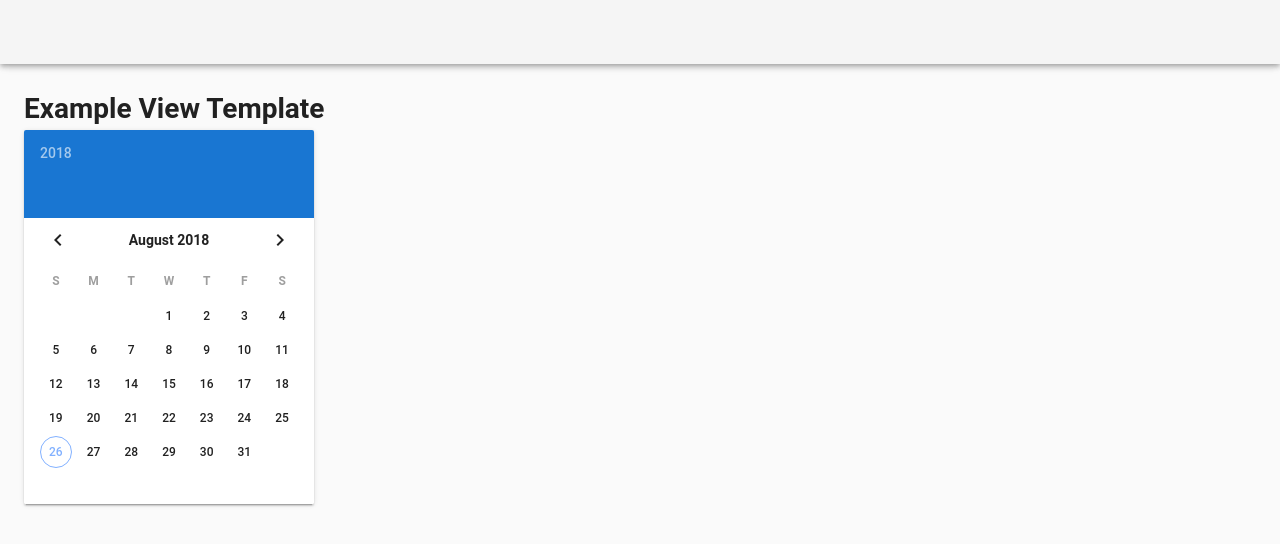
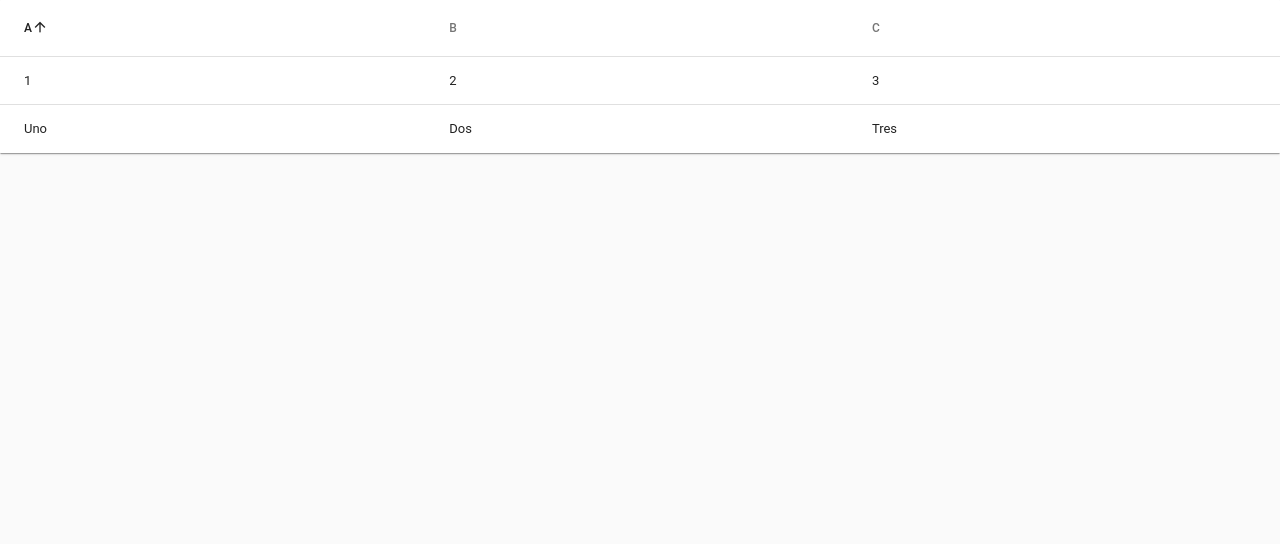
Before and after one commit to PriscH/Foosball2, a Vue app: page / in a window 1280 px wide. Shown: the top 544 px of the page. Built offline with nearby package versions, Linux system fonts and the light colour scheme; the HTML template or start-up script is replaced by a standard one.

Commit message:
Example data table up and running.

```diff
--- a/src/main/js/App.vue
+++ b/src/main/js/App.vue
@@ -1,13 +1,40 @@
 <template>
     <v-app>
-        <v-toolbar app></v-toolbar>
         <v-content>
-            <v-container fluid>
-                <h1>Example View Template</h1>
-
-                <v-date-picker></v-date-picker>
-            </v-container>
+            <standings-table v-bind:headers="headers" v-bind:items="values"></standings-table>
         </v-content>
-        <v-footer app></v-footer>
     </v-app>
 </template>
+
+<script>
+    import StandingsTable from './dashboard/StandingsTable.vue'
+
+    export default {
+        data() {
+            return {
+                headers: [{
+                    text: 'A',
+                    value: 'a',
+                }, {
+                    text: 'B',
+                    value: 'b',
+                }, {
+                    text: 'C',
+                    value: 'c',
+                }],
+                values: [{
+                    a: '1',
+                    b: '2',
+                    c: '3'
+                }, {
+                    a: 'Uno',
+                    b: 'Dos',
+                    c: 'Tres'
+                }]
+            }
+        },
+        components: {
+            'standings-table': StandingsTable
+        }
+    }
+</script>
--- /dev/null
+++ b/src/main/js/dashboard/StandingsTable.vue
@@ -0,0 +1,21 @@
+<template>
+    <v-data-table :headers="headers" :items="items" hide-actions class="elevation-1">
+        <template slot="items" slot-scope="props">
+            <td>{{ props.item.a }}</td>
+            <td>{{ props.item.b }}</td>
+            <td>{{ props.item.c }}</td>
+        </template>
+    </v-data-table>
+</template>
+
+<script>
+    export default {
+        props: {
+            headers: Array,
+            items: Array
+        },
+        data() {
+            return {}
+        }
+    }
+</script>
```
